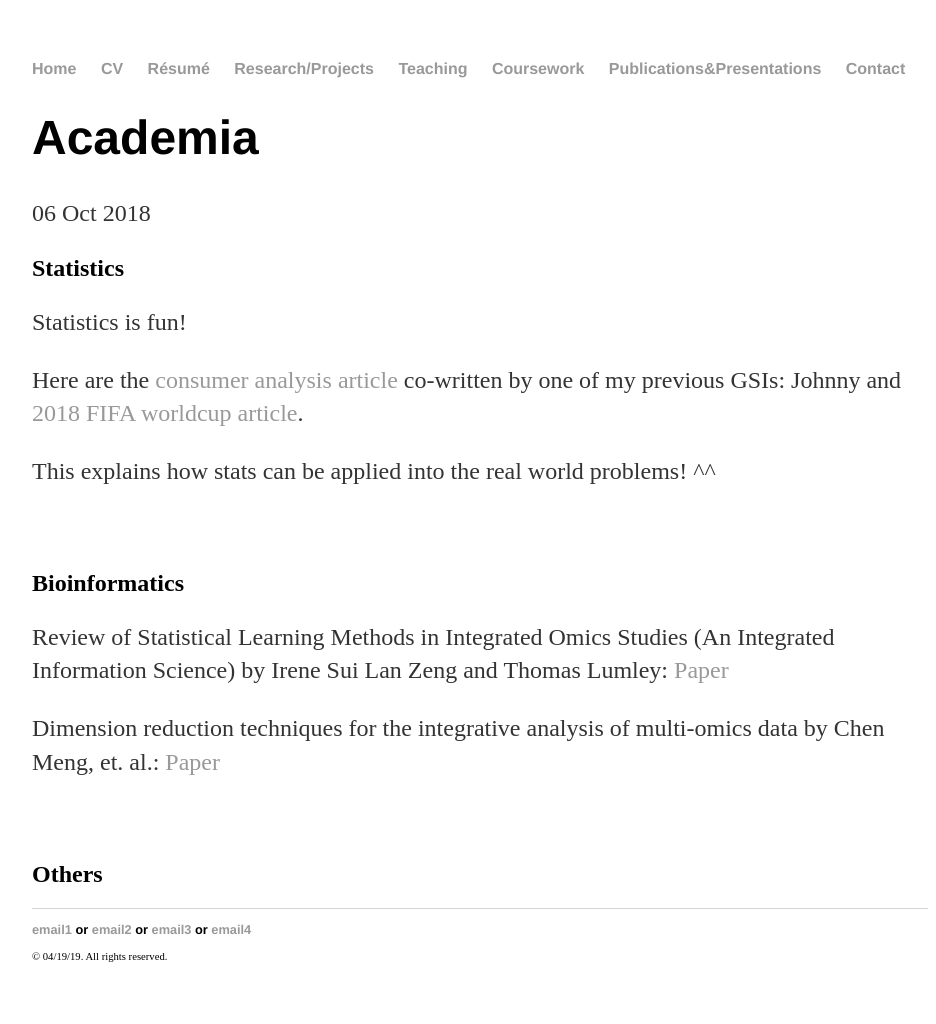
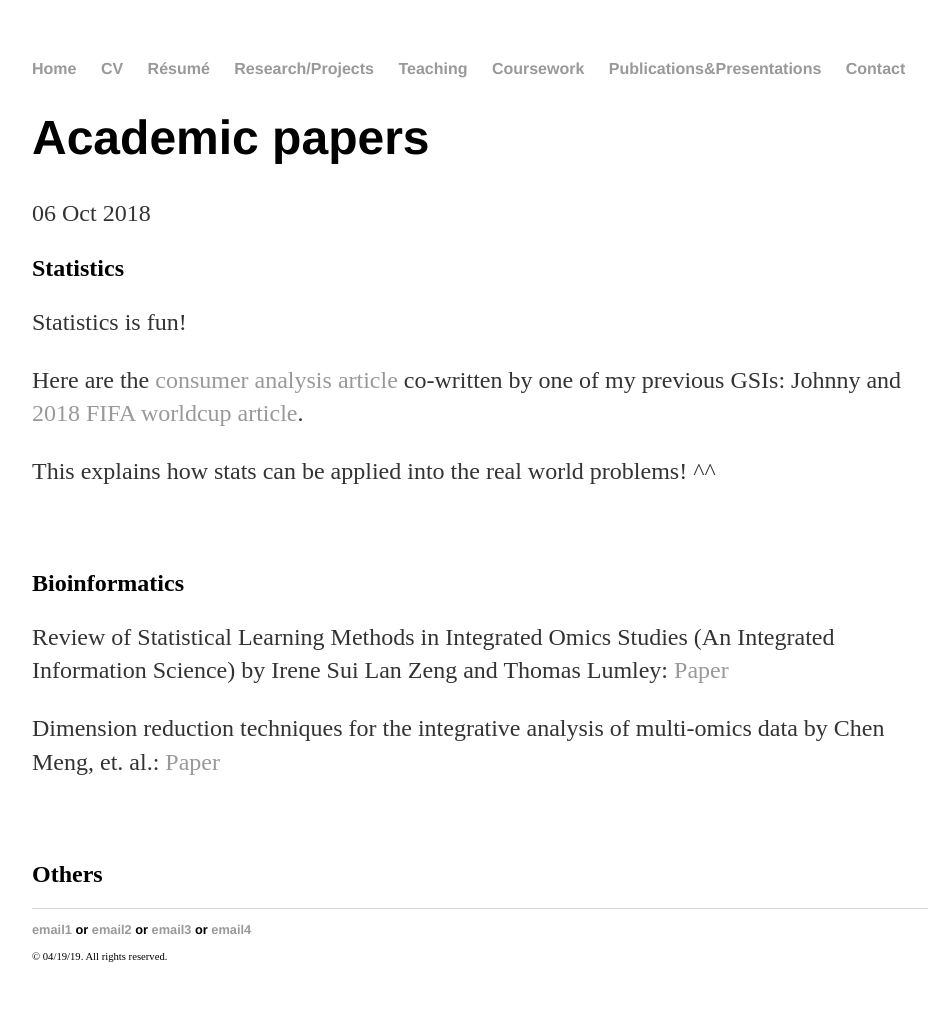
Before and after one commit to yjkweon24/yjkweon24.github.io, a Jekyll site: the page built from _posts/2019-03-16-Academic.md, in a window 1280 px wide. Shown: the whole page, without its empty margins (160-1096 px from the left). Built offline with Jekyll 4.4.1, drawn with Linux system fonts in a browser that asks for light colours.

Commit message:
change title

```diff
--- a/_posts/2019-03-16-Academic.md
+++ b/_posts/2019-03-16-Academic.md
@@ -1,6 +1,6 @@
 ---
 layout: post
-title: "Academia"
+title: "Academic papers"
 date: 2018-10-06
 ---
 
```
